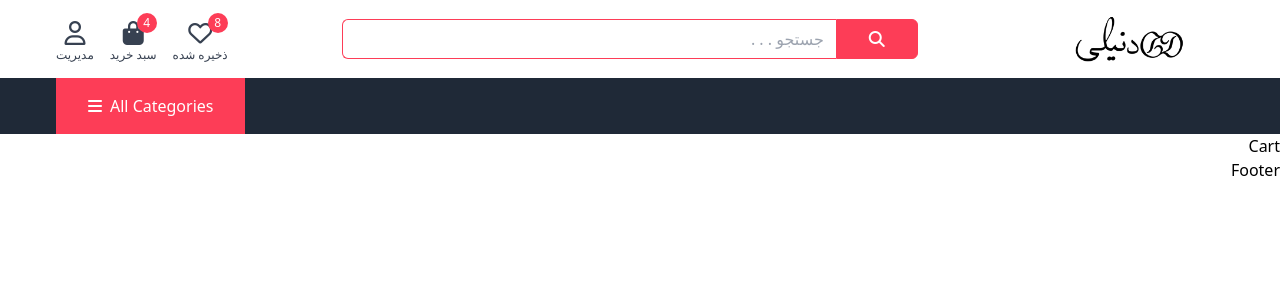
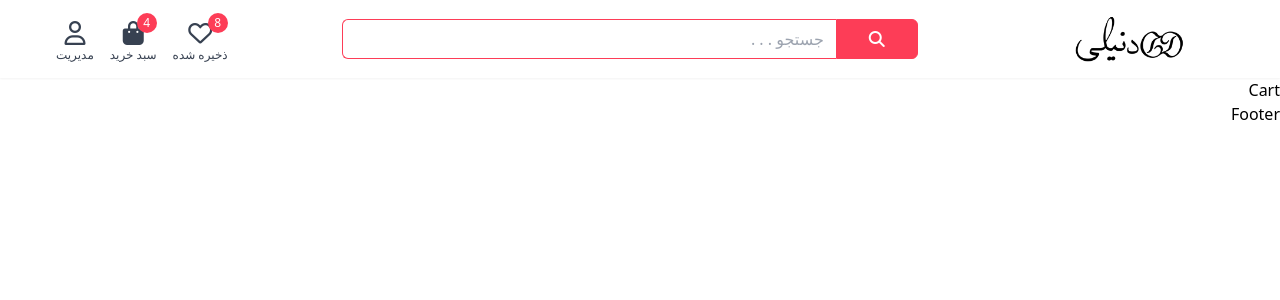
Before and after one commit to Fateme-nm/onlineShop_react, a React (Create React App) app: page /checkout/cart in a window 1280 px wide. Shown: the top 300 px of the page. Built offline with nearby package versions, Linux system fonts and the light colour scheme; a web font is replaced by a local one.

Commit message:
feat: jsx for all category added to AllCateroy component

```diff
--- a/src/layout/userLayout/NavBar/AllCategory/AllCategory.jsx
+++ b/src/layout/userLayout/NavBar/AllCategory/AllCategory.jsx
@@ -1,11 +1,14 @@
-import React from 'react';
+import React from "react";
 
 const AllCategory = () => {
-    return (
-        <div>
-
-        </div>
-    );
-}
+  return (
+    <div className="px-8 py-4 bg-primary flex items-center cursor-pointer group relative">
+      <span class="text-white">
+        <i class="fas fa-bars"></i>
+      </span>
+      <span class="capitalize ml-2 text-white">All categories</span>
+    </div>
+  );
+};
 
 export default AllCategory;
--- a/src/layout/userLayout/NavBar/NavBar.jsx
+++ b/src/layout/userLayout/NavBar/NavBar.jsx
@@ -6,12 +6,7 @@ const NavBar = () => {
       <div className="container">
         <div className="flex">
           {/* all category */}
-          <div className="px-8 py-4 bg-primary flex items-center cursor-pointer group relative">
-            <span class="text-white">
-              <i class="fas fa-bars"></i>
-            </span>
-            <span class="capitalize ml-2 text-white">All categories</span>
-          </div>
+
 
         </div>
       </div>
```
